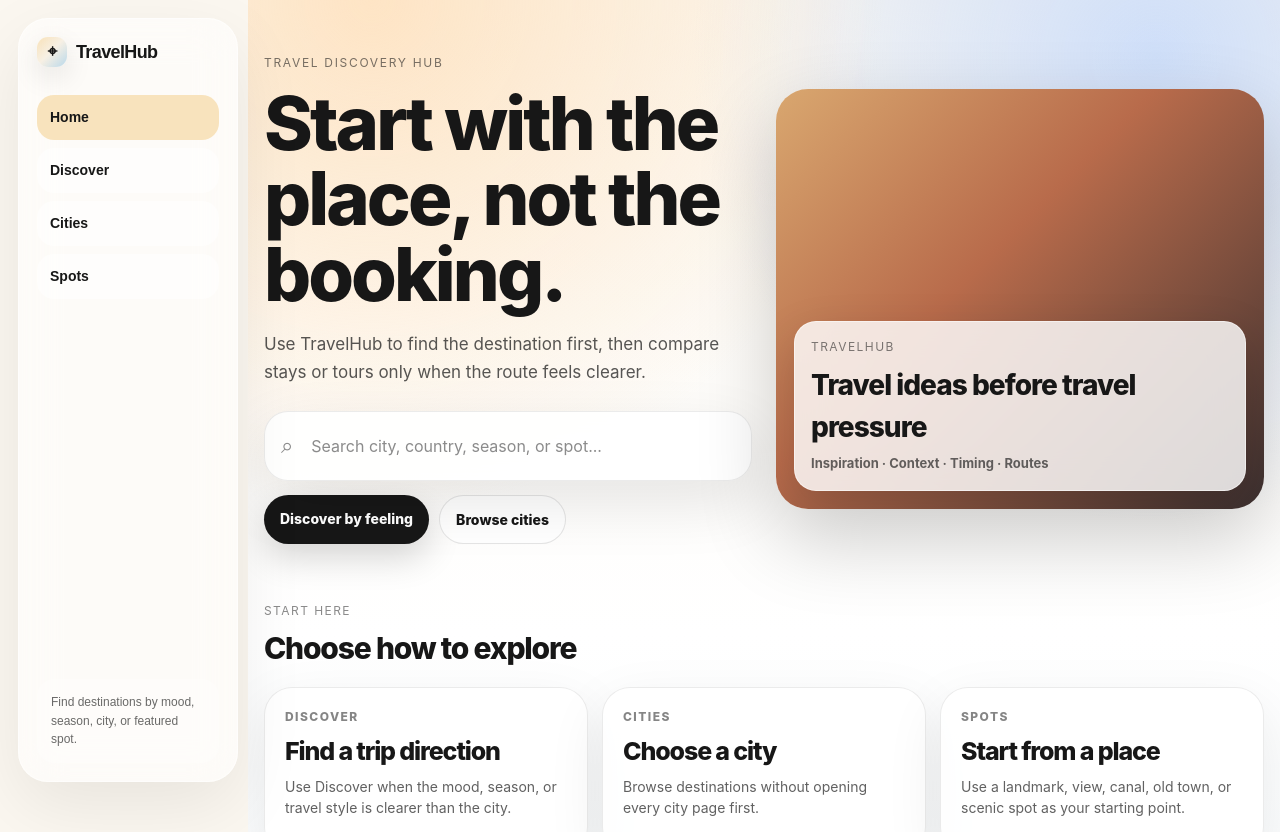
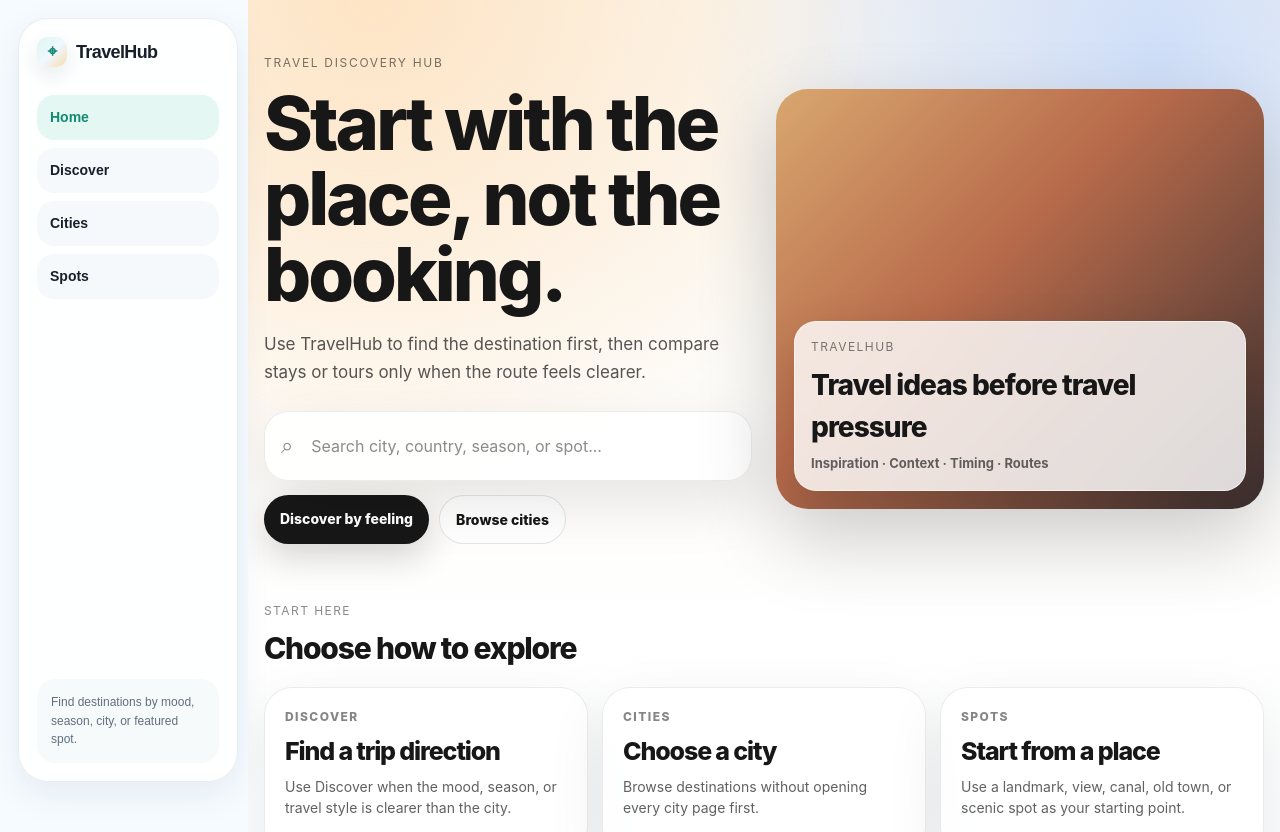
Before and after one commit to kazumophone-arch/travelhub, a Next.js app: page / in a window 1280 px wide. Shown: the top 832 px of the page. Built offline with nearby package versions, Linux system fonts and the light colour scheme.

Commit message:
apply light travel media theme

```diff
--- a/app/globals.css
+++ b/app/globals.css
@@ -26,10 +26,25 @@ body {
 }
 
 /* TRAVELHUB_NAV_START */
+:root {
+  --travelhub-bg: #f6fbff;
+  --travelhub-bg-soft: #eef8f5;
+  --travelhub-surface: #ffffff;
+  --travelhub-surface-soft: #f8fbfc;
+  --travelhub-text: #17202a;
+  --travelhub-muted: #607080;
+  --travelhub-border: rgba(23, 32, 42, 0.08);
+  --travelhub-accent: #138a72;
+  --travelhub-accent-soft: #e5f7f2;
+  --travelhub-blue: #2f80ed;
+  --travelhub-sand: #f6d7a8;
+  --travelhub-shadow: 0 12px 34px rgba(30, 64, 88, 0.08);
+}
+
 html,
 body {
-  background: #fbf7f0 !important;
-  color: #171717 !important;
+  background: var(--travelhub-bg) !important;
+  color: var(--travelhub-text) !important;
 }
 
 body::before {
@@ -39,9 +54,9 @@ body::before {
   z-index: -1;
   pointer-events: none;
   background:
-    radial-gradient(circle at 12% 0%, rgba(255, 221, 180, 0.72), transparent 30%),
-    radial-gradient(circle at 88% 4%, rgba(175, 205, 255, 0.58), transparent 28%),
-    linear-gradient(180deg, #fbf7f0 0%, #ffffff 44%, #eef4f8 100%);
+    radial-gradient(circle at 10% 0%, rgba(47, 128, 237, 0.10), transparent 32%),
+    radial-gradient(circle at 92% 8%, rgba(19, 138, 114, 0.12), transparent 30%),
+    linear-gradient(180deg, #f6fbff 0%, #ffffff 46%, #f2f8f6 100%);
 }
 
 .travelhub-site-page-shell {
@@ -62,9 +77,9 @@ body::before {
   justify-content: space-between;
   height: 62px;
   padding: 0 16px;
-  background: rgba(255, 255, 255, 0.78) !important;
-  color: #171717 !important;
-  border-bottom: 1px solid rgba(0, 0, 0, 0.07);
+  background: rgba(255, 255, 255, 0.92) !important;
+  color: var(--travelhub-text) !important;
+  border-bottom: 1px solid var(--travelhub-border);
   backdrop-filter: blur(18px);
 }
 
@@ -73,7 +88,7 @@ body::before {
   display: inline-flex;
   align-items: center;
   gap: 9px;
-  color: #171717 !important;
+  color: var(--travelhub-text) !important;
   text-decoration: none;
   font-weight: 850;
   letter-spacing: -0.035em;
@@ -85,9 +100,9 @@ body::before {
   display: grid;
   place-items: center;
   border-radius: 11px;
-  background: linear-gradient(135deg, #f8e1b8 0%, #f7f0e4 48%, #b9d8ea 100%);
-  box-shadow: 0 10px 28px rgba(0, 0, 0, 0.1);
-  color: #171717 !important;
+  background: linear-gradient(135deg, #dff5ee 0%, #eff8ff 52%, #f8dcae 100%);
+  box-shadow: 0 8px 20px rgba(30, 64, 88, 0.10);
+  color: var(--travelhub-accent) !important;
   font-size: 17px;
 }
 
@@ -97,11 +112,11 @@ body::before {
   align-items: center;
   gap: 10px;
   padding: 0 13px 0 15px;
-  border: 1px solid rgba(0, 0, 0, 0.09);
+  border: 1px solid rgba(19, 138, 114, 0.18);
   border-radius: 999px;
-  background: rgba(255, 255, 255, 0.86) !important;
-  color: #171717 !important;
-  box-shadow: 0 12px 32px rgba(0, 0, 0, 0.08);
+  background: var(--travelhub-accent-soft) !important;
+  color: var(--travelhub-accent) !important;
+  box-shadow: 0 10px 24px rgba(19, 138, 114, 0.12);
   cursor: pointer;
 }
 
@@ -121,7 +136,7 @@ body::before {
   height: 2px;
   display: block;
   border-radius: 999px;
-  background: #171717 !important;
+  background: var(--travelhub-accent) !important;
 }
 
 .travelhub-mobile-menu-wrap {
@@ -134,7 +149,7 @@ body::before {
   position: absolute;
   inset: 0;
   border: 0;
-  background: rgba(0, 0, 0, 0.2);
+  background: rgba(23, 32, 42, 0.18);
 }
 
 .travelhub-mobile-menu {
@@ -146,10 +161,10 @@ body::before {
   overflow-y: auto;
   padding: 18px;
   border-radius: 28px;
-  background: rgba(255, 255, 255, 0.92) !important;
-  color: #171717 !important;
-  border: 1px solid rgba(0, 0, 0, 0.07);
-  box-shadow: 0 28px 90px rgba(0, 0, 0, 0.2);
+  background: rgba(255, 255, 255, 0.96) !important;
+  color: var(--travelhub-text) !important;
+  border: 1px solid var(--travelhub-border);
+  box-shadow: 0 24px 70px rgba(30, 64, 88, 0.18);
   backdrop-filter: blur(20px);
 }
 
@@ -181,8 +196,8 @@ body::before {
   height: 38px;
   border: 0;
   border-radius: 14px;
-  background: rgba(0, 0, 0, 0.07) !important;
-  color: #171717 !important;
+  background: #eff6f7 !important;
+  color: var(--travelhub-text) !important;
   font-size: 24px;
   line-height: 1;
   cursor: pointer;
@@ -196,7 +211,7 @@ body::before {
 
 .travelhub-mobile-link,
 .travelhub-desktop-link {
-  color: #171717 !important;
+  color: var(--travelhub-text) !important;
   text-decoration: none;
   font-weight: 800;
 }
@@ -205,19 +220,19 @@ body::before {
   display: flex;
   padding: 14px 14px;
   border-radius: 18px;
-  background: rgba(0, 0, 0, 0.045) !important;
+  background: #f3f8fa !important;
 }
 
 .travelhub-mobile-link-active {
-  background: rgba(248, 225, 184, 0.9) !important;
-  color: #171717 !important;
+  background: var(--travelhub-accent-soft) !important;
+  color: var(--travelhub-accent) !important;
 }
 
 .travelhub-mobile-note {
   margin: 18px 0 0;
   font-size: 13px;
   line-height: 1.6;
-  opacity: 0.62;
+  color: var(--travelhub-muted);
 }
 
 @media (min-width: 900px) {
@@ -236,11 +251,11 @@ body::before {
     flex-direction: column;
     padding: 18px;
     border-radius: 30px;
-    background: rgba(255, 255, 255, 0.54) !important;
-    color: #171717 !important;
-    border: 1px solid rgba(255, 255, 255, 0.5);
-    box-shadow: 0 24px 70px rgba(0, 0, 0, 0.08);
-    backdrop-filter: blur(22px);
+    background: rgba(255, 255, 255, 0.88) !important;
+    color: var(--travelhub-text) !important;
+    border: 1px solid var(--travelhub-border);
+    box-shadow: var(--travelhub-shadow);
+    backdrop-filter: blur(18px);
   }
 
   .travelhub-desktop-brand {
@@ -252,30 +267,30 @@ body::before {
     display: flex;
     padding: 12px 13px;
     border-radius: 17px;
-    background: rgba(255, 255, 255, 0.48) !important;
-    color: #171717 !important;
+    background: #f5f9fb !important;
+    color: var(--travelhub-text) !important;
     font-size: 14px;
   }
 
   .travelhub-desktop-link:hover {
-    background: rgba(255, 255, 255, 0.72) !important;
+    background: #edf7f4 !important;
+    color: var(--travelhub-accent) !important;
   }
 
   .travelhub-desktop-link-active,
   .travelhub-desktop-link-active:hover {
-    background: rgba(248, 225, 184, 0.92) !important;
-    color: #171717 !important;
+    background: var(--travelhub-accent-soft) !important;
+    color: var(--travelhub-accent) !important;
   }
 
   .travelhub-desktop-note {
     margin-top: auto;
     padding: 14px;
     border-radius: 18px;
-    background: rgba(255, 255, 255, 0.44);
-    color: #171717 !important;
+    background: #f6fafb;
+    color: var(--travelhub-muted) !important;
     font-size: 12px;
     line-height: 1.55;
-    opacity: 0.64;
   }
 
   .travelhub-site-page-shell {
--- a/components/AffiliateButtonGroup.tsx
+++ b/components/AffiliateButtonGroup.tsx
@@ -245,7 +245,7 @@ const secondaryLightToneCardStyle: CSSProperties = {
   padding: 15,
   borderRadius: 22,
   background: "rgba(255, 255, 255, 0.88)",
-  color: "#171717",
+  color: "#17202a",
   textDecoration: "none",
   border: "1px solid rgba(0, 0, 0, 0.08)",
   boxShadow: "0 14px 34px rgba(0, 0, 0, 0.08)",
@@ -256,7 +256,7 @@ const primaryDarkToneCardStyle: CSSProperties = {
   padding: 15,
   borderRadius: 22,
   background: "#ffffff",
-  color: "#171717",
+  color: "#17202a",
   textDecoration: "none",
   boxShadow: "0 18px 46px rgba(0, 0, 0, 0.18)",
 };
@@ -305,7 +305,7 @@ const arrowOnWhiteStyle: CSSProperties = {
   placeItems: "center",
   borderRadius: "50%",
   background: "rgba(0, 0, 0, 0.08)",
-  color: "#171717",
+  color: "#17202a",
   fontSize: 14,
   fontWeight: 850,
 };
--- a/components/SiteFooter.tsx
+++ b/components/SiteFooter.tsx
@@ -44,7 +44,7 @@ export function SiteFooter() {
 const footerStyle: CSSProperties = {
   padding: "34px 16px 42px",
   background: "transparent",
-  color: "#171717",
+  color: "#17202a",
 };
 
 const innerStyle: CSSProperties = {
@@ -52,9 +52,9 @@ const innerStyle: CSSProperties = {
   margin: "0 auto",
   padding: 22,
   borderRadius: 30,
-  background: "rgba(255, 255, 255, 0.58)",
-  border: "1px solid rgba(0, 0, 0, 0.07)",
-  boxShadow: "0 20px 58px rgba(0, 0, 0, 0.06)",
+  background: "rgba(255, 255, 255, 0.86)",
+  border: "1px solid rgba(23, 32, 42, 0.08)",
+  boxShadow: "0 12px 34px rgba(30, 64, 88, 0.08)",
   backdropFilter: "blur(18px)",
 };
 
@@ -91,7 +91,7 @@ const linkStyle: CSSProperties = {
   display: "inline-flex",
   padding: "8px 10px",
   borderRadius: 999,
-  background: "rgba(0, 0, 0, 0.045)",
+  background: "#eef8f5",
   color: "inherit",
   textDecoration: "none",
   fontSize: 12,
```
